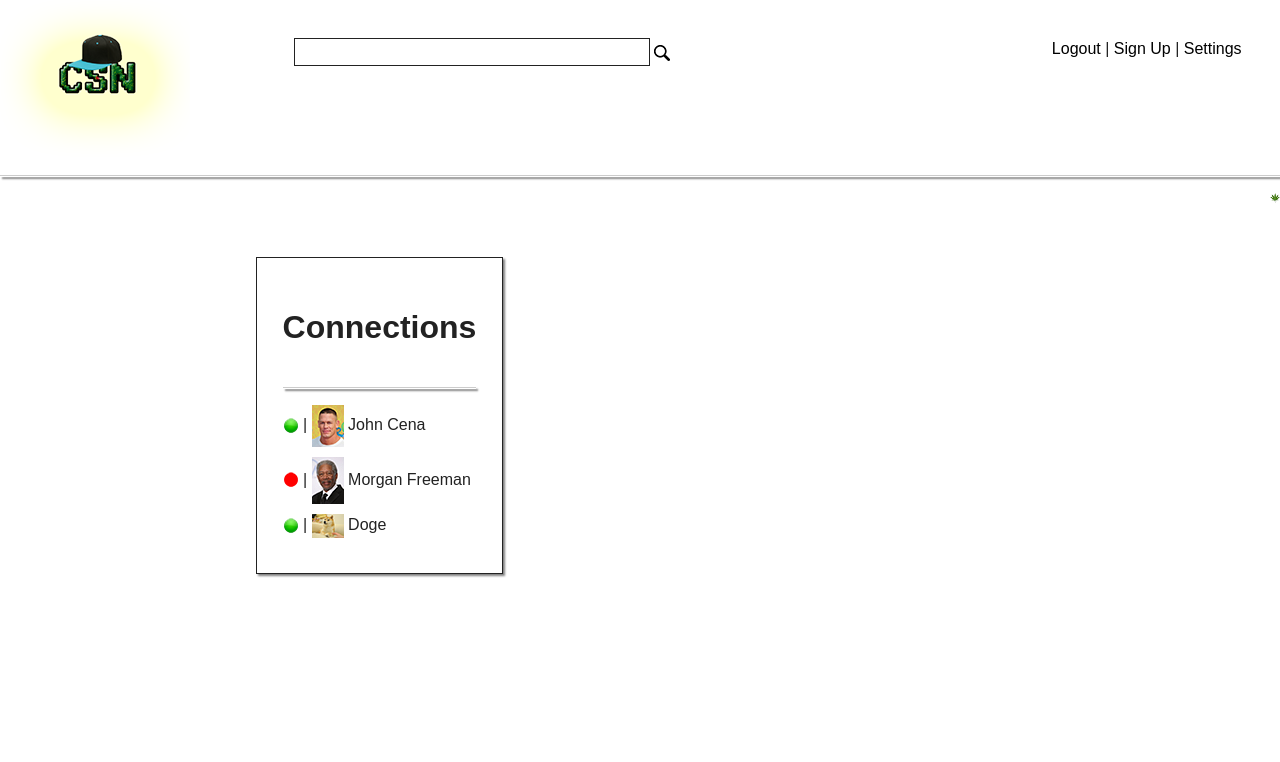
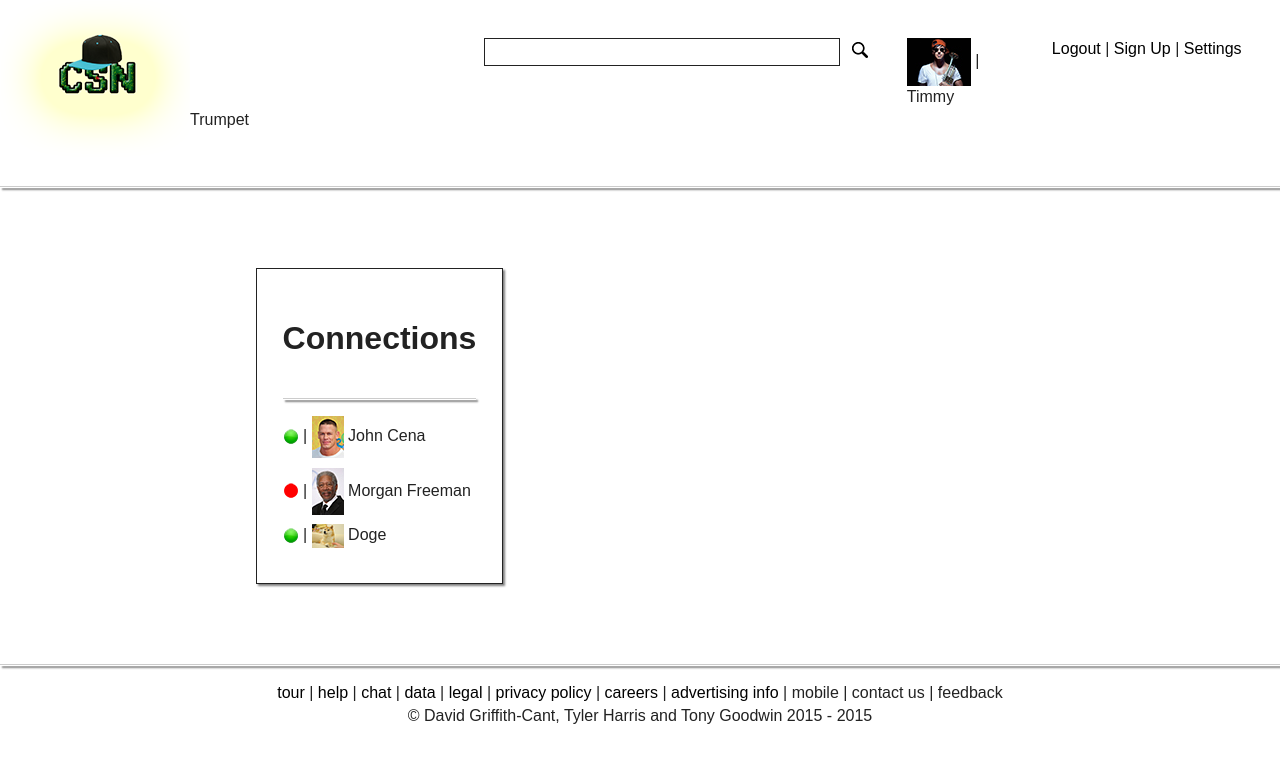
Before and after one commit to Ttoonnyy/CollaborativeSwagNetwork, a website: page src/index.html in a window 1280 px wide. Drawn offline with nearby package versions, Linux system fonts and the light colour scheme; files that its build step writes are made by us from their sources.

Commit message:
User and Footer

```diff
--- a/src/css/main.css
+++ b/src/css/main.css
@@ -140,12 +140,31 @@ h1 {
     padding: 3%;
     width: 30%;
     margin-left: 20%;
+    float: left;
 }
 
 #searchbox {
     width: 90%;
     border: thin solid;
     padding: 1%;
+}
+
+#searchLogo {
+    float: right;
+}
+
+footer {
+    margin-top: 38%;
+   text-align: center;
+}
+
+#wrapper {
+    width: 100%;
+    height: 100%;
+}
+
+.user {
+    padding: 3%;
 }
 /* ==========================================================================
    Helper classes
--- a/src/index.html
+++ b/src/index.html
@@ -20,6 +20,7 @@
         <![endif]-->
 
         <!-- Add your site or application content here -->
+        <div id="wrapper">
             <header>
                 <div class="logo">
                     <a href="index.html">
@@ -33,7 +34,12 @@
                 </div>
                 <div class="searchbar">
                     <input alt="searchbar" type="search" id="searchbox" onclick="document.getElementById('searchbox').value = ''">
+                    <div id="searchLogo">
                         <img src="img/searchLogo.png" alt="search">
+                    </div>
+                </div>
+                <div class="user">
+                    <img src="img/timmy.jpg"> | Timmy Trumpet
                 </div>
             </header>
             <hr>
@@ -50,7 +56,24 @@
                     <img src="img/online.png" alt="online"> | <img src="img/doge.jpg" alt="Doge"> Doge
                 </div>
             </div>
-        <img src="img/420.png" class="blaze" onclick="var audio3 = new Audio('audio/blazeit.mp3'); audio3.play();">
+            <hr>
+            <footer>
+                <div id="policy">
+                    <a href="">tour</a> | <a href="">help</a> | <a href="">chat</a>
+                    | <a href="">data</a> | <a href="">legal</a> | <a href="">privacy policy</a> | <a href="">careers</a> | <a href="">advertising info</a> | mobile | contact us | feedback
+                </div>
+                <div id="copyright">
+                    <script language="JavaScript">
+                        <!--
+                        document.write('&copy;' );
+                        document.write(' David Griffith-Cant, Tyler Harris and Tony Goodwin');
+                        document.write('  2015 - ');
+                        document.write(new Date().getFullYear());
+                        //-->
+                    </script>
+                </div>
+            </footer>
+        </div>
         <script src="https://ajax.googleapis.com/ajax/libs/jquery/{{JQUERY_VERSION}}/jquery.min.js"></script>
         <script>window.jQuery || document.write('<script src="js/vendor/jquery-{{JQUERY_VERSION}}.min.js"><\/script>')</script>
         <script src="js/plugins.js"></script>
```
Also changed, not shown: src/img/timmy.jpg (added). Lines whose indentation alone changed are shown as unchanged.
